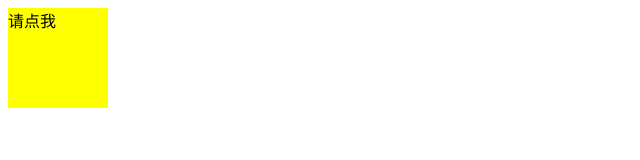
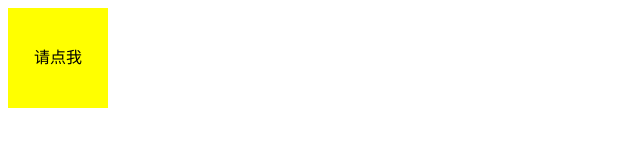
Before and after one commit to MarchRains/MarchRains.github.io, a plain HTML site: page index.html in a window 1280 px wide. Shown: the whole page, without its empty margins (0-640 px from the left). Drawn offline with Linux system fonts and the light colour scheme.

Commit message:
请点我版本

```diff
--- a/index.html
+++ b/index.html
@@ -10,6 +10,8 @@
             background-color: yellow;
             width: 100px;
             height: 100px;
+            text-align: center;
+            line-height: 100px;
         }
     </style>
 </head>
```
